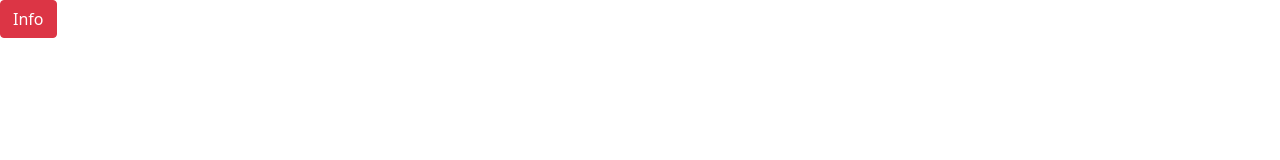
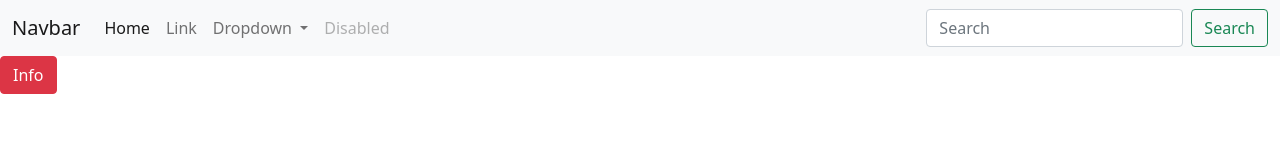
Before and after one commit to hachi164/MyBS, a plain HTML site: page index.html in a window 1280 px wide. Drawn offline with nearby package versions, Linux system fonts and the light colour scheme.

Commit message:
成功引用Navbar

```diff
--- a/index.html
+++ b/index.html
@@ -3,10 +3,53 @@
 <head>
     <meta charset="UTF-8">
     <title>Title</title>
-    <link href="https://cdn.jsdelivr.net/npm/bootstrap@5.1.1/dist/css/bootstrap.min.css" rel="stylesheet" integrity="sha384-F3w7mX95PdgyTmZZMECAngseQB83DfGTowi0iMjiWaeVhAn4FJkqJByhZMI3AhiU" crossorigin="anonymous">
+    <link href="https://cdn.jsdelivr.net/npm/bootstrap@5.1.1/dist/css/bootstrap.min.css" rel="stylesheet"
+          integrity="sha384-F3w7mX95PdgyTmZZMECAngseQB83DfGTowi0iMjiWaeVhAn4FJkqJByhZMI3AhiU" crossorigin="anonymous">
 </head>
 <body>
+<nav class="navbar navbar-expand-lg navbar-light bg-light">
+    <div class="container-fluid">
+        <a class="navbar-brand" href="#">Navbar</a>
+        <button class="navbar-toggler" type="button" data-bs-toggle="collapse" data-bs-target="#navbarSupportedContent"
+                aria-controls="navbarSupportedContent" aria-expanded="false" aria-label="Toggle navigation">
+            <span class="navbar-toggler-icon"></span>
+        </button>
+        <div class="collapse navbar-collapse" id="navbarSupportedContent">
+            <ul class="navbar-nav me-auto mb-2 mb-lg-0">
+                <li class="nav-item">
+                    <a class="nav-link active" aria-current="page" href="#">Home</a>
+                </li>
+                <li class="nav-item">
+                    <a class="nav-link" href="#">Link</a>
+                </li>
+                <li class="nav-item dropdown">
+                    <a class="nav-link dropdown-toggle" href="#" id="navbarDropdown" role="button"
+                       data-bs-toggle="dropdown" aria-expanded="false">
+                        Dropdown
+                    </a>
+                    <ul class="dropdown-menu" aria-labelledby="navbarDropdown">
+                        <li><a class="dropdown-item" href="#">Action</a></li>
+                        <li><a class="dropdown-item" href="#">Another action</a></li>
+                        <li>
+                            <hr class="dropdown-divider">
+                        </li>
+                        <li><a class="dropdown-item" href="#">Something else here</a></li>
+                    </ul>
+                </li>
+                <li class="nav-item">
+                    <a class="nav-link disabled">Disabled</a>
+                </li>
+            </ul>
+            <form class="d-flex">
+                <input class="form-control me-2" type="search" placeholder="Search" aria-label="Search">
+                <button class="btn btn-outline-success" type="submit">Search</button>
+            </form>
+        </div>
+    </div>
+</nav>
 <button class="btn btn-danger">Info</button>
-<script src="https://cdn.jsdelivr.net/npm/bootstrap@5.1.1/dist/js/bootstrap.bundle.min.js" integrity="sha384-/bQdsTh/da6pkI1MST/rWKFNjaCP5gBSY4sEBT38Q/9RBh9AH40zEOg7Hlq2THRZ" crossorigin="anonymous"></script>
+<script src="https://cdn.jsdelivr.net/npm/bootstrap@5.1.1/dist/js/bootstrap.bundle.min.js"
+        integrity="sha384-/bQdsTh/da6pkI1MST/rWKFNjaCP5gBSY4sEBT38Q/9RBh9AH40zEOg7Hlq2THRZ"
+        crossorigin="anonymous"></script>
 </body>
 </html>
```
